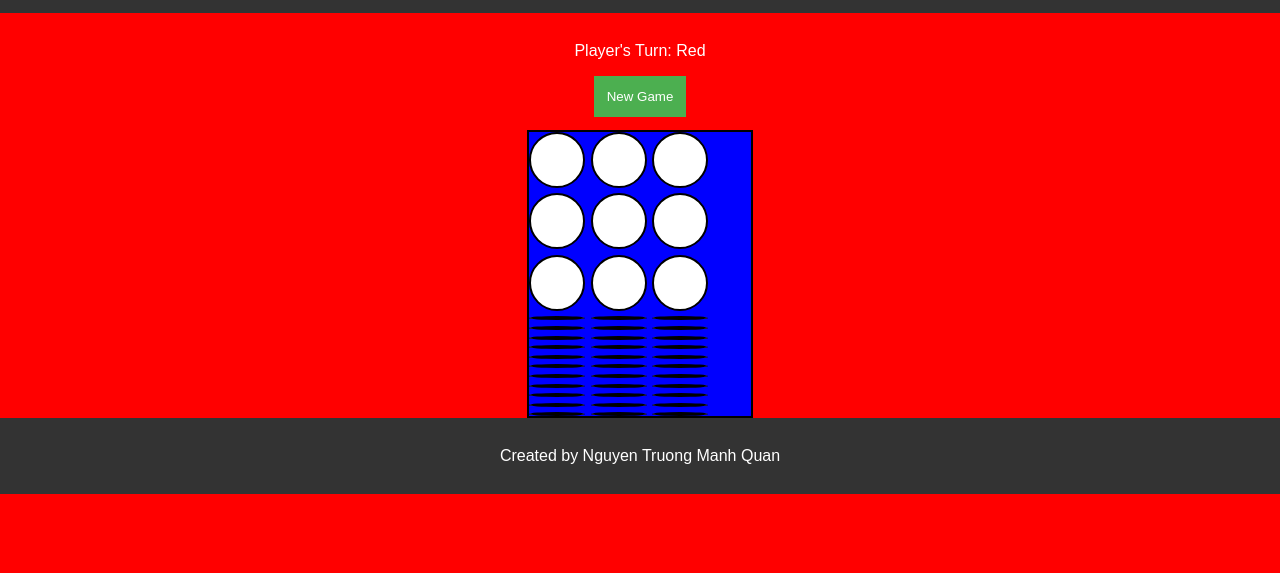
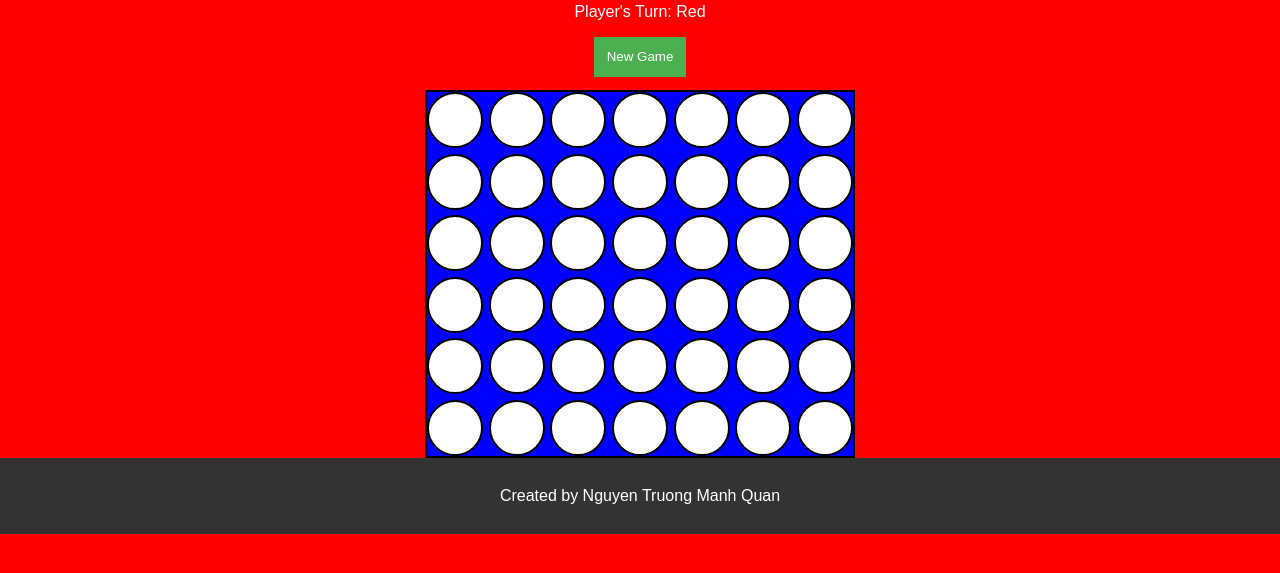
Before and after one commit to NTMQuannuaQMTN/Connect4Personal, a plain HTML site: page index.html in a window 1280 px wide. Shown: the part 199-772 px from the top of the page. Drawn offline with Linux system fonts and the light colour scheme.

Commit message:
Update styles.css

```diff
--- a/styles.css
+++ b/styles.css
@@ -28,8 +28,8 @@ main {
 
 .game-board {
     display: grid;
-    grid-template-columns: repeat(3, 10vw); /* Adjust column size as needed */
-    grid-template-rows: repeat(3, 10vw); /* Adjust row size as needed */
+    grid-template-columns: repeat(7, 10vw); /* Adjust column size as needed */
+    grid-template-rows: repeat(6, 10vw); /* Adjust row size as needed */
     gap: 1vw;
     background-color: blue; /* Placeholder color */
     border: 2px solid black;
@@ -71,8 +71,8 @@ button:hover {
 @media only screen and (min-width: 600px) {
     .game-board {
         display: grid;
-        grid-template-columns: repeat(3, 8vw); /* Adjust column size as needed */
-        grid-template-rows: repeat(3, 8vw); /* Adjust row size as needed */
+        grid-template-columns: repeat(7, 8vw); /* Adjust column size as needed */
+        grid-template-rows: repeat(6, 8vw); /* Adjust row size as needed */
         gap: 0.8vw;
         background-color: blue; /* Placeholder color */
         border: 2px solid black;
@@ -82,8 +82,8 @@ button:hover {
 @media only screen and (min-width: 1000px) {
     .game-board {
         display: grid;
-        grid-template-columns: repeat(3, 7vh); /* Adjust column size as needed */
-        grid-template-rows: repeat(3, 7vh); /* Adjust row size as needed */
+        grid-template-columns: repeat(7, 7vh); /* Adjust column size as needed */
+        grid-template-rows: repeat(6, 7vh); /* Adjust row size as needed */
         gap: 0.7vh;
         background-color: blue; /* Placeholder color */
         border: 2px solid black;
```
